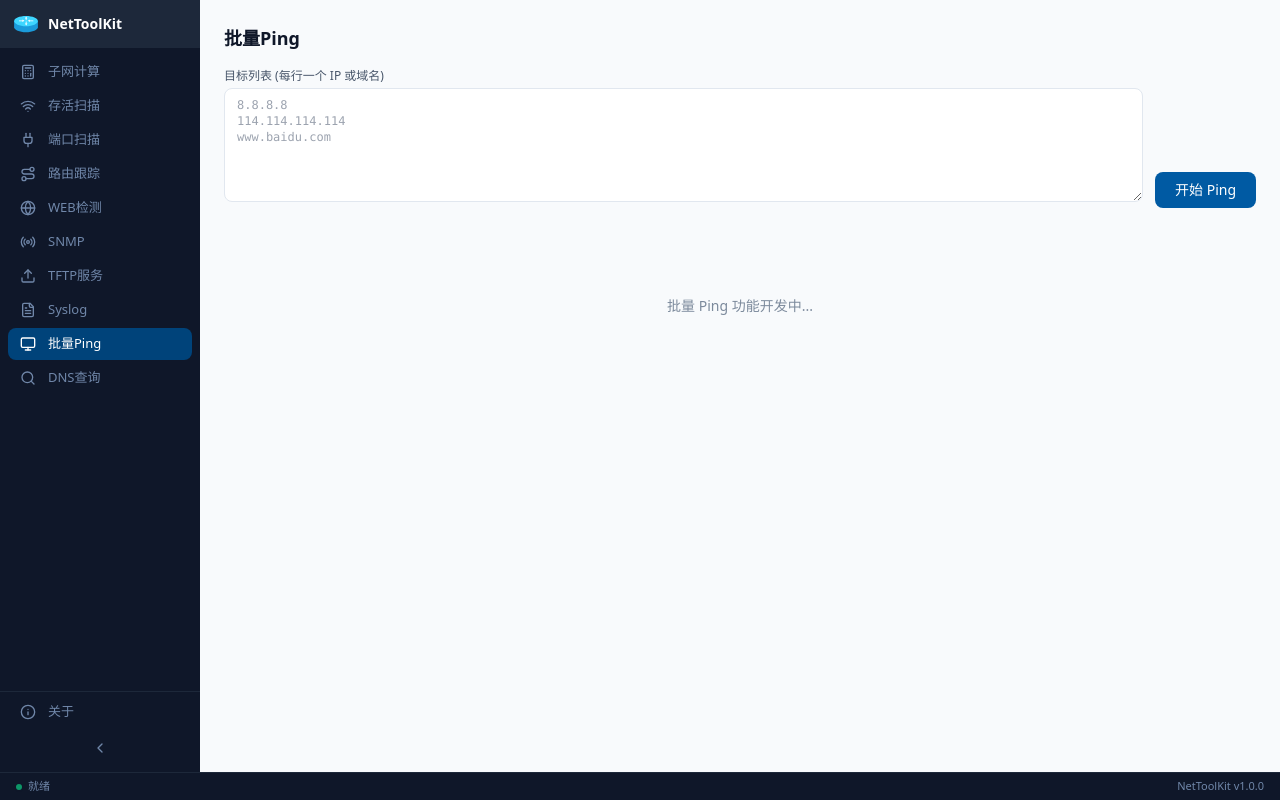
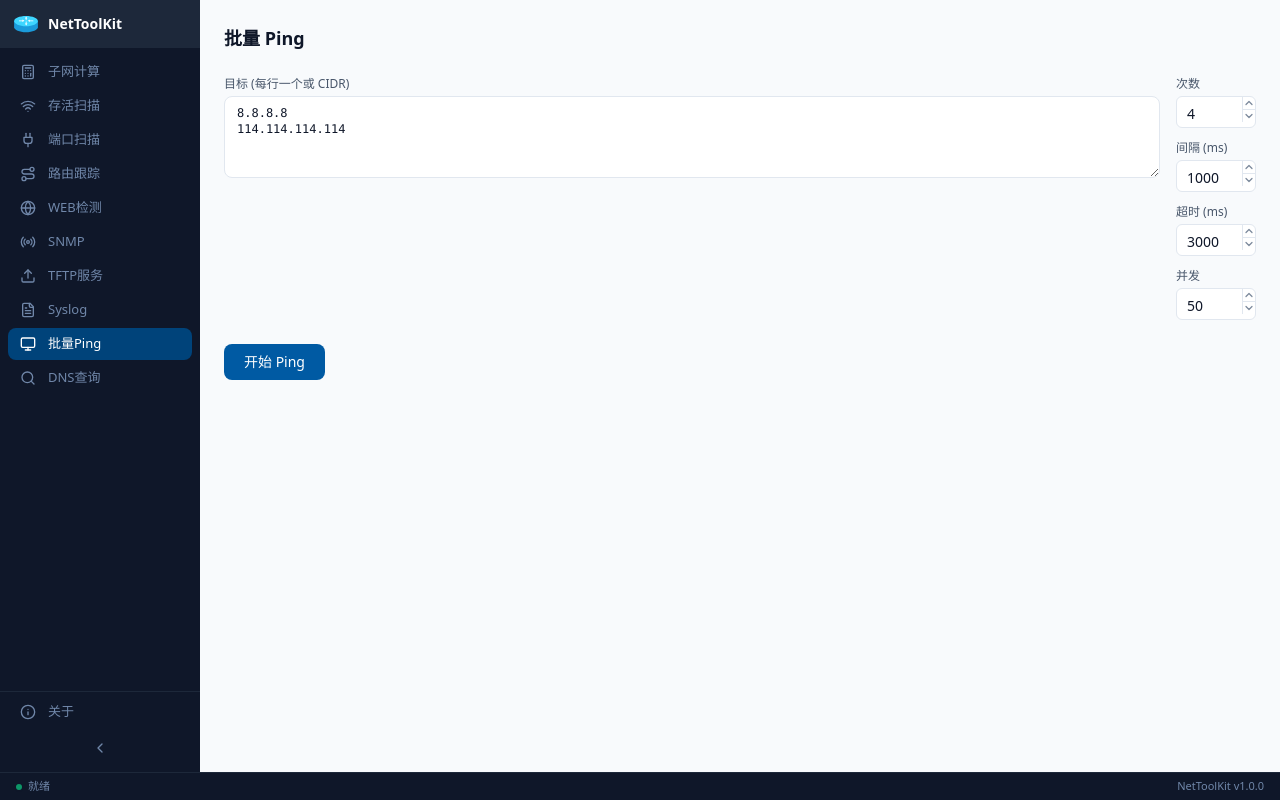
Before and after one commit to neowong/net-toolkit, a React (Vite) app: page /ping in a window 1280 px wide. Built offline with nearby package versions, Linux system fonts and the light colour scheme.

Commit message:
feat: add BatchPingPage frontend

```diff
--- a/src/pages/BatchPingPage.tsx
+++ b/src/pages/BatchPingPage.tsx
@@ -1,39 +1,211 @@
-// ---- Shared styles ----------------------------------------------------------
+import { useState, useEffect, useRef } from "react";
+import { invoke } from "@tauri-apps/api/core";
+import { listen } from "@tauri-apps/api/event";
+import { CheckCircle2, XCircle, Loader2, Download } from "lucide-react";
+import { SpinInput } from "../components/ui/Input";
+
+interface PingResult {
+  ip: string;
+  alive: boolean;
+  response_time_ms: number | null;
+  error: string | null;
+}
+
+interface PingEvent {
+  ip: string;
+  round: number;
+  alive: boolean;
+  response_time_ms: number | null;
+}
 
 const inputClass = "px-3 py-2 rounded-lg border border-[hsl(var(--border))] bg-[hsl(var(--bg-input))] text-sm focus:outline-none focus:ring-2 focus:ring-[hsl(var(--accent)_/_0.4)]";
 const btnClass = "px-5 py-2 rounded-lg text-sm font-medium text-white bg-[hsl(var(--accent))] hover:opacity-90 transition-opacity disabled:opacity-50 disabled:cursor-not-allowed";
-const labelClass = "block text-xs font-medium text-[hsl(var(--text-secondary))] mb-1";
 
-// ---- Batch Ping (placeholder) -----------------------------------------------
+export default function BatchPingPage() {
+  const [targets, setTargets] = useState("8.8.8.8\n114.114.114.114");
+  const [count, setCount] = useState("4");
+  const [interval, setInterval_] = useState("1000");
+  const [timeout, setTimeout_] = useState("3000");
+  const [concurrency, setConcurrency] = useState("50");
+  const [pinging, setPinging] = useState(false);
+  const [results, setResults] = useState<PingResult[] | null>(null);
+  const [liveData, setLiveData] = useState<Record<string, { round: number; alive: boolean; time: number | null }[]>>({});
+  const [error, setError] = useState("");
+  const unlistenRef = useRef<(() => void) | null>(null);
 
-function BatchPing() {
+  useEffect(() => () => { unlistenRef.current?.(); }, []);
+
+  const handlePing = async () => {
+    setError("");
+    setResults(null);
+    setLiveData({});
+    setPinging(true);
+
+    const unlisten = await listen<PingEvent>("ping-result", (e) => {
+      const { ip, round, alive, response_time_ms } = e.payload;
+      setLiveData(prev => {
+        const existing = prev[ip] || [];
+        return { ...prev, [ip]: [...existing, { round, alive, time: response_time_ms }] };
+      });
+    });
+    unlistenRef.current = unlisten;
+
+    try {
+      const data = await invoke<PingResult[]>("batch_ping", {
+        targets: targets.trim(),
+        count: parseInt(count, 10) || 4,
+        intervalMs: parseInt(interval, 10) || 1000,
+        timeoutMs: parseInt(timeout, 10) || 3000,
+        concurrency: parseInt(concurrency, 10) || 50,
+      });
+      setResults(data);
+    } catch (e: any) {
+      setError(typeof e === "string" ? e : e?.message || String(e));
+    } finally {
+      unlisten();
+      unlistenRef.current = null;
+      setPinging(false);
+    }
+  };
+
+  const exportCsv = () => {
+    if (!results) return;
+    const header = "IP,状态,平均延迟(ms),错误\n";
+    const rows = results.map(r =>
+      `${r.ip},${r.alive ? "在线" : "离线"},${r.response_time_ms?.toFixed(1) ?? "-"},${r.error ?? ""}`
+    ).join("\n");
+    const blob = new Blob([header + rows], { type: "text/csv;charset=utf-8" });
+    const url = URL.createObjectURL(blob);
+    const a = document.createElement("a");
+    a.href = url; a.download = "ping-results.csv"; a.click();
+    URL.revokeObjectURL(url);
+  };
+
+  const aliveCount = results?.filter(r => r.alive).length ?? 0;
+  const deadCount = results ? results.length - aliveCount : 0;
+
+  const renderChart = (ip: string) => {
+    const data = liveData[ip] || [];
+    if (data.length === 0) return null;
+    const maxTime = Math.max(...data.map(d => d.time ?? 0), 1);
+    return (
+      <div className="flex items-end gap-px h-6">
+        {data.map((d, i) => (
+          <div
+            key={i}
+            className={`w-1.5 rounded-t ${d.alive ? "bg-[hsl(var(--success))]" : "bg-[hsl(var(--danger))]"}`}
+            style={{ height: d.time != null ? `${Math.max((d.time / maxTime) * 100, 8)}%` : "8%" }}
+            title={`#${d.round}: ${d.time != null ? d.time.toFixed(1) + "ms" : "超时"}`}
+          />
+        ))}
+      </div>
+    );
+  };
+
   return (
     <div className="space-y-6">
-      <div className="flex items-end gap-3 flex-wrap">
-        <div className="flex-1 min-w-80">
-          <label className={labelClass}>目标列表 (每行一个 IP 或域名)</label>
+      <h1 className="text-lg font-bold">批量 Ping</h1>
+
+      <div className="flex gap-4">
+        <div className="flex-1">
+          <label className="block text-xs font-medium text-[hsl(var(--text-secondary))] mb-1">目标 (每行一个或 CIDR)</label>
           <textarea
-            placeholder={"8.8.8.8\n114.114.114.114\nwww.baidu.com"}
-            rows={6}
+            value={targets} onChange={e => setTargets(e.target.value)}
+            rows={4}
             className={`w-full ${inputClass} resize-y font-mono text-xs`}
+            placeholder={"8.8.8.8\n192.168.1.0/24\nexample.com"}
           />
         </div>
-        <div className="flex flex-col gap-2">
-          <button className={btnClass}>开始 Ping</button>
+        <div className="space-y-3">
+          <div>
+            <label className="block text-xs font-medium text-[hsl(var(--text-secondary))] mb-1">次数</label>
+            <SpinInput min={1} max={100} step={1} value={count} onChange={v => setCount(String(v))} className="w-20" />
+          </div>
+          <div>
+            <label className="block text-xs font-medium text-[hsl(var(--text-secondary))] mb-1">间隔 (ms)</label>
+            <SpinInput min={100} max={10000} step={100} value={interval} onChange={v => setInterval_(String(v))} className="w-20" />
+          </div>
+          <div>
+            <label className="block text-xs font-medium text-[hsl(var(--text-secondary))] mb-1">超时 (ms)</label>
+            <SpinInput min={500} max={10000} step={500} value={timeout} onChange={v => setTimeout_(String(v))} className="w-20" />
+          </div>
+          <div>
+            <label className="block text-xs font-medium text-[hsl(var(--text-secondary))] mb-1">并发</label>
+            <SpinInput min={1} max={200} step={10} value={concurrency} onChange={v => setConcurrency(String(v))} className="w-20" />
+          </div>
         </div>
       </div>
-      <div className="flex flex-col items-center justify-center py-16 text-center">
-        <p className="text-sm text-[hsl(var(--text-tertiary))]">批量 Ping 功能开发中...</p>
+
+      <div className="flex gap-2">
+        <button onClick={handlePing} disabled={pinging} className={btnClass}>
+          {pinging ? "Ping 中..." : "开始 Ping"}
+        </button>
+        {results && (
+          <button onClick={exportCsv} className="px-4 py-2 rounded-lg text-sm border border-[hsl(var(--border))] hover:bg-[hsl(var(--bg-hover))] flex items-center gap-1.5">
+            <Download size={14} /> 导出 CSV
+          </button>
+        )}
       </div>
+
+      {pinging && (
+        <div className="flex items-center gap-2 text-sm text-[hsl(var(--text-secondary))]">
+          <Loader2 size={16} className="animate-spin" />
+          已发现 {Object.values(liveData).filter(d => d.some(p => p.alive)).length} 个在线...
+        </div>
+      )}
+
+      {error && <p className="text-sm text-[hsl(var(--danger))]">{error}</p>}
+
+      {results && (
+        <div className="space-y-3">
+          <div className="flex gap-4 text-sm">
+            <span className="flex items-center gap-1.5">
+              <CheckCircle2 size={14} className="text-[hsl(var(--success))]" />
+              在线 <span className="font-semibold">{aliveCount}</span>
+            </span>
+            <span className="flex items-center gap-1.5">
+              <XCircle size={14} className="text-[hsl(var(--danger))]" />
+              离线 <span className="font-semibold">{deadCount}</span>
+            </span>
+            <span className="text-[hsl(var(--text-tertiary))]">共 {results.length} 个目标</span>
+          </div>
+
+          <div className="overflow-hidden rounded-lg border border-[hsl(var(--border))]">
+            <table className="w-full text-sm">
+              <thead>
+                <tr className="bg-[hsl(var(--muted))] text-left">
+                  <th className="px-4 py-2 font-medium text-[hsl(var(--text-secondary))]">IP</th>
+                  <th className="px-4 py-2 font-medium text-[hsl(var(--text-secondary))] w-20">状态</th>
+                  <th className="px-4 py-2 font-medium text-[hsl(var(--text-secondary))] w-24">延迟</th>
+                  <th className="px-4 py-2 font-medium text-[hsl(var(--text-secondary))]">图表</th>
+                </tr>
+              </thead>
+              <tbody>
+                {results.map(r => (
+                  <tr key={r.ip} className="border-t border-[hsl(var(--border))]">
+                    <td className="px-4 py-2 font-mono">{r.ip}</td>
+                    <td className="px-4 py-2">
+                      {r.alive ? (
+                        <span className="inline-flex items-center gap-1 text-[hsl(var(--success))]">
+                          <CheckCircle2 size={14} /> 在线
+                        </span>
+                      ) : (
+                        <span className="inline-flex items-center gap-1 text-[hsl(var(--danger))]">
+                          <XCircle size={14} /> 离线
+                        </span>
+                      )}
+                    </td>
+                    <td className="px-4 py-2 font-mono text-[hsl(var(--text-secondary))]">
+                      {r.response_time_ms != null ? `${r.response_time_ms.toFixed(1)} ms` : "-"}
+                    </td>
+                    <td className="px-4 py-2">{renderChart(r.ip)}</td>
+                  </tr>
+                ))}
+              </tbody>
+            </table>
+          </div>
+        </div>
+      )}
     </div>
   );
 }
-
-export default function BatchPingPage() {
-  return (
-    <div>
-      <h1 className="text-lg font-bold mb-4">批量Ping</h1>
-      <BatchPing />
-    </div>
-  );
-}
```
